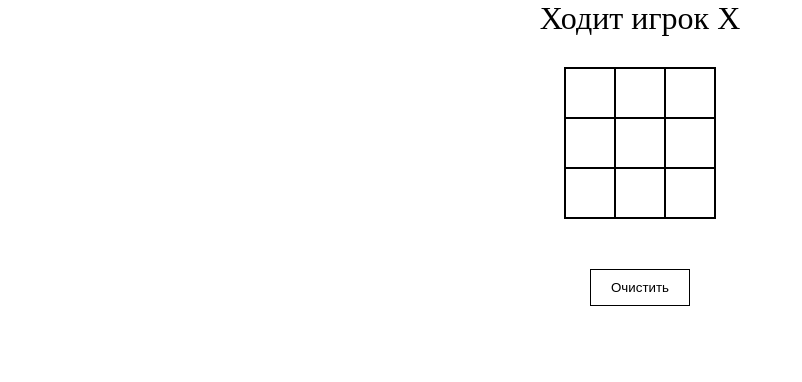
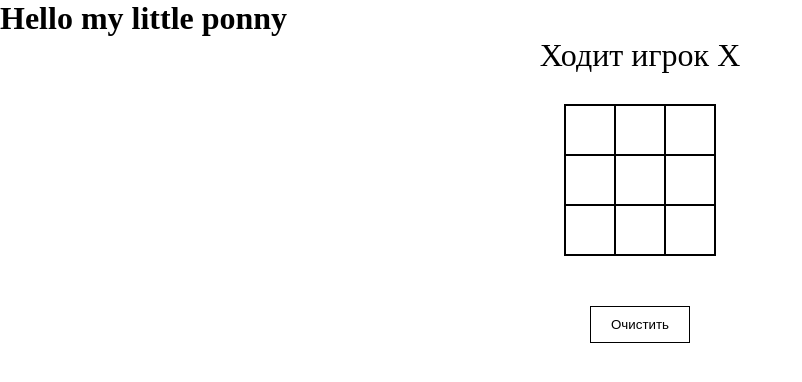
Before and after one commit to Brikodili/tic-tac-toe, a website: page app/index.html in a window 1280 px wide. Shown: the whole page, without its empty margins (0-802 px from the left). Drawn offline with nearby package versions, Linux system fonts and the light colour scheme; files that its build step writes are made by us from their sources.

Commit message:
Add something wrong

```diff
--- a/app/assets/scripts/app.js
+++ b/app/assets/scripts/app.js
@@ -24,7 +24,7 @@ table.addEventListener("click", currentStep);
 function currentStep(event) {
     let currentTarget = event.target;
     let num = +currentTarget.getAttribute("data-ceil");
-
+  console.log('Hello my friend')
     if (!currentTarget.textContent) {
         currentTarget.innerText = player;
 
--- a/app/index.html
+++ b/app/index.html
@@ -7,6 +7,7 @@
     <link rel="preload stylesheet" href="assets/styles/application.css" as="style">
 </head>
 <body>
+  <h1>Hello my little ponny</h1>
 <span class="game-title" id="message">Ходит игрок X</span>
 <div id="game">
     <div class="game-item" data-ceil="1"></div>
```
